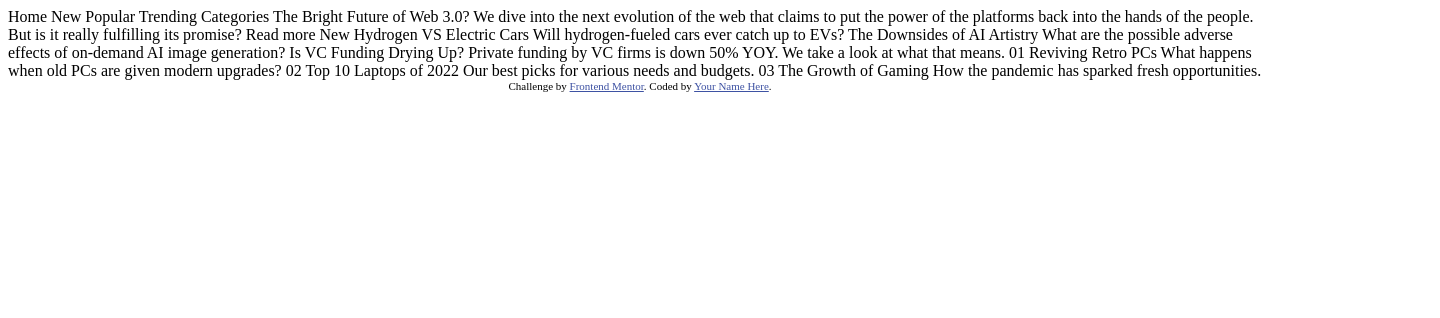
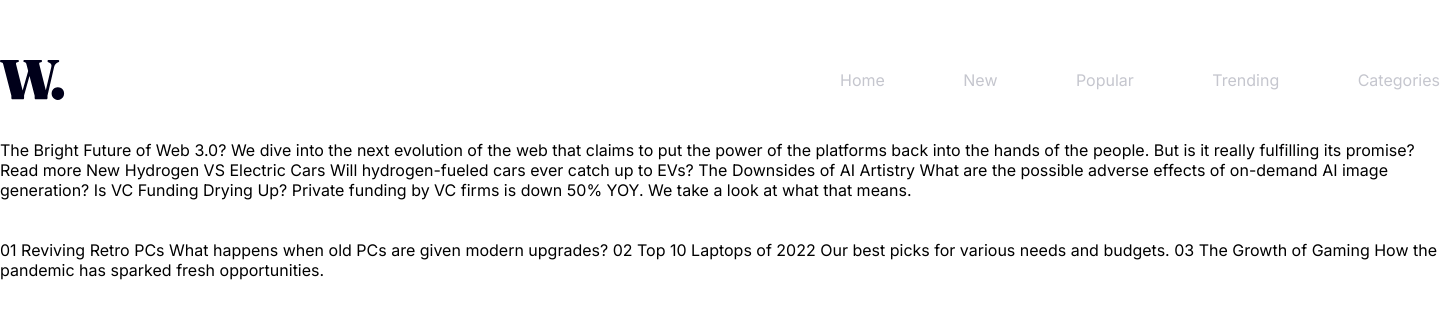
Before and after one commit to ayaelteneb/news-page, a plain HTML site: page index.html in a window 1280 px wide. Shown: the whole page, 1440 px wide, since content can reach past the window. Drawn offline with Linux system fonts and the light colour scheme.

Commit message:
header is done

```diff
--- a/index.html
+++ b/index.html
@@ -7,21 +7,22 @@
   <link rel="icon" type="image/png" sizes="32x32" href="./images/favicon-32x32.png">
 
   <title>Frontend Mentor | News homepage</title>
+  <link rel="stylesheet" href="style.css">
 
-  <!-- Feel free to remove these styles or customise in your own stylesheet 👍 -->
-  <style>
-    .attribution { font-size: 11px; text-align: center; }
-    .attribution a { color: hsl(228, 45%, 44%); }
-  </style>
 </head>
 <body>
+  <header class="container header">
+    <img src="./assets/images/logo.svg" alt="logo">
+    <ul class="nav">
+      <li> <a href="#">Home</a></li>
+      <li> <a href="#">New</a></li>
+      <li> <a href="#">Popular</a></li>
+      <li> <a href="#">Trending</a></li>
+      <li> <a href="#">Categories</a></li>
+    </ul>
+</header>
 
-  Home
-  New
-  Popular
-  Trending
-  Categories
-
+<main class="container">
   The Bright Future of Web 3.0?
 
   We dive into the next evolution of the web that claims to put the power of the platforms back into the hands of the people.
@@ -39,7 +40,9 @@
 
   Is VC Funding Drying Up?
   Private funding by VC firms is down 50% YOY. We take a look at what that means.
+</main>
 
+<section class="container">
   01
   Reviving Retro PCs
   What happens when old PCs are given modern upgrades?
@@ -51,10 +54,7 @@
   03
   The Growth of Gaming
   How the pandemic has sparked fresh opportunities.
+</section>
 
-  <div class="attribution">
-    Challenge by <a href="https://www.frontendmentor.io?ref=challenge" target="_blank">Frontend Mentor</a>.
-    Coded by <a href="#">Your Name Here</a>.
-  </div>
 </body>
 </html>
--- /dev/null
+++ b/style.css
@@ -0,0 +1,45 @@
+@import url('https://fonts.googleapis.com/css2?family=Inter:wght@400;700;800&display=swap');
+
+* {
+    margin: 0;
+    padding: 0;
+    box-sizing: border-box;
+}
+
+body {
+    font-family: 'Inter', sans-serif;
+}
+
+li {
+    list-style: none;
+}
+
+a {
+    text-decoration: none;
+}
+
+.container {
+    width: 1440px;
+    margin: 40px auto;
+}
+
+.header {
+    margin-top: 60px;
+    display: flex;
+    justify-content: space-between;
+    align-items: center;
+}
+
+.nav {
+    display: flex;
+    width: 600px;
+    justify-content: space-between;
+}
+
+.nav a {
+    color:  hsl(233, 8%, 79%);
+}
+
+.nav a:hover {
+    color: hsl(35, 77%, 62%);
+}
```
